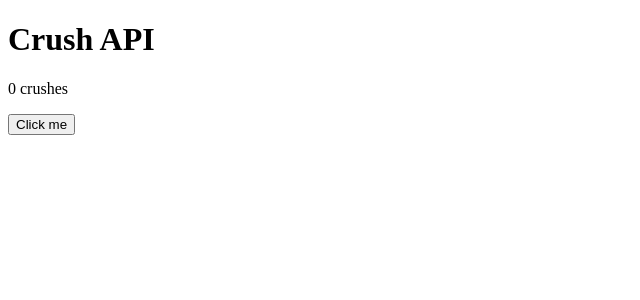
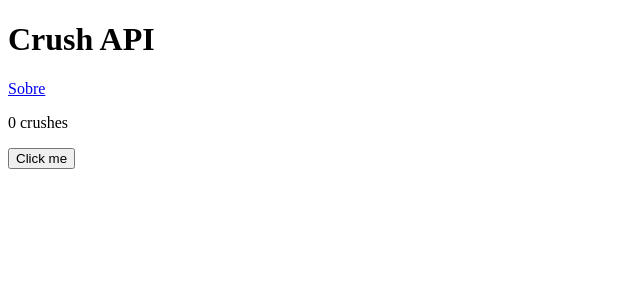
Before and after one commit to aeusteixeira/crush-api, a Next.js app: page / in a window 1280 px wide. Shown: the top 300 px of the page, without its empty margins (0-640 px from the left). Built offline with nearby package versions, Linux system fonts and the light colour scheme.

Commit message:
Adicionado cache nas páginas

```diff
--- a/pages/index.js
+++ b/pages/index.js
@@ -1,4 +1,5 @@
 import { useState } from 'react';
+import Link from 'next/link';
 
 function Home(){
     return (
@@ -6,6 +7,11 @@
             <h1>
                 Crush API
             </h1>
+            <Link href="/sobre">
+                <a>
+                    Sobre
+                </a>
+            </Link>
             <Contador />
         </div>
     )
```
Also changed, not shown: pages/sobre.js (added, +18 -0 lines).
